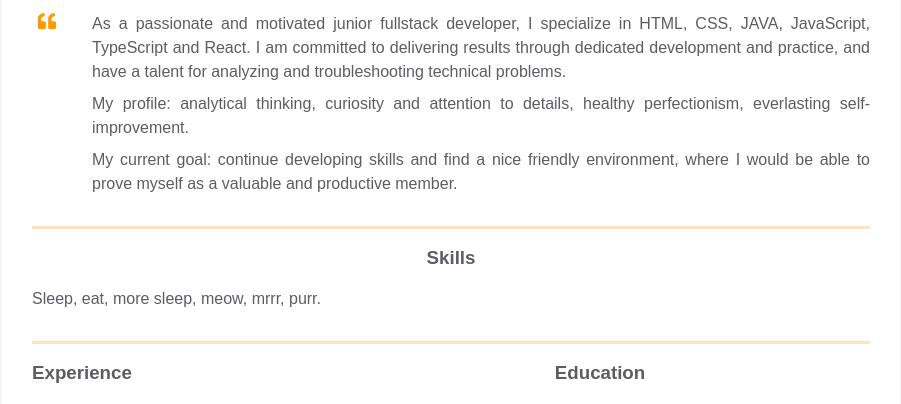
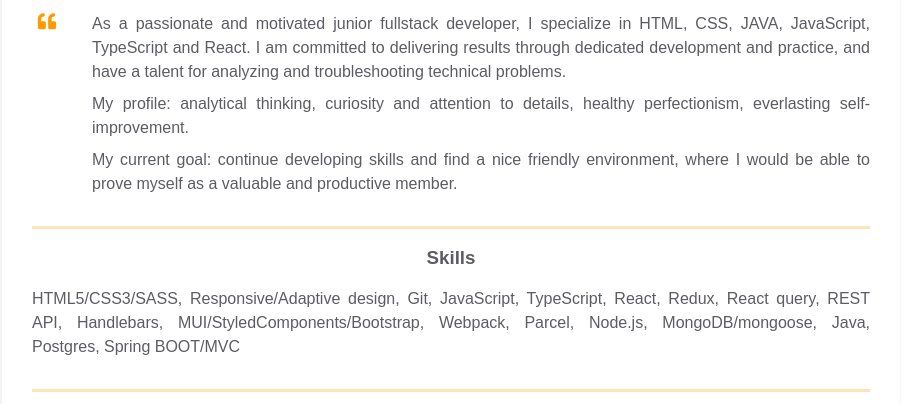
Before and after one commit to Some14u/homepage, a plain HTML site: page index.html in a window 1280 px wide. Shown: the part 394-798 px from the top of the page, without its empty margins (189-1090 px from the left). Drawn offline with Linux system fonts and the light colour scheme.

Commit message:
Fill skills section with my skillsSet

```diff
--- a/index.html
+++ b/index.html
@@ -114,7 +114,10 @@
           <div class="resume__block">
             <div class="skills">
               <h3 class="skills__header">Skills</h3>
-              <p class="skills__text">Sleep, eat, more sleep, meow, mrrr, purr.</p>
+              <p class="skills__text">
+                HTML5/CSS3/SASS, Responsive/Adaptive design, Git, JavaScript, TypeScript, React, Redux, React query, REST API, Handlebars, MUI/StyledComponents/Bootstrap, Webpack, Parcel, Node.js,
+                MongoDB/mongoose, Java, Postgres, Spring BOOT/MVC
+              </p>
             </div>
           </div>
         </div>
```
